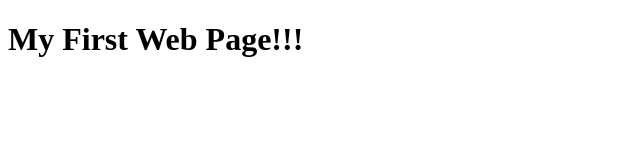
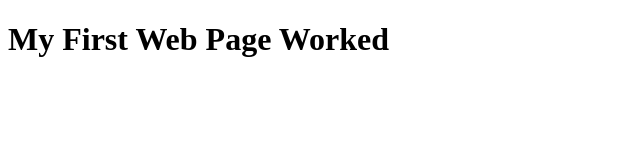
Before and after one commit to MacT025/dwdd1600, a plain HTML site: page 01test/index.html in a window 1280 px wide. Shown: the whole page, without its empty margins (0-640 px from the left). Drawn offline with Linux system fonts and the light colour scheme.

Commit message:
Add files via upload
Updated Title

```diff
--- a/01test/index.html
+++ b/01test/index.html
@@ -6,6 +6,6 @@
     <title>Document</title>
 </head>
 <body>
-    <h1>My First Web Page!!!</h1>
+    <h1>My First Web Page Worked</h1>
 </body>
 </html>
```
